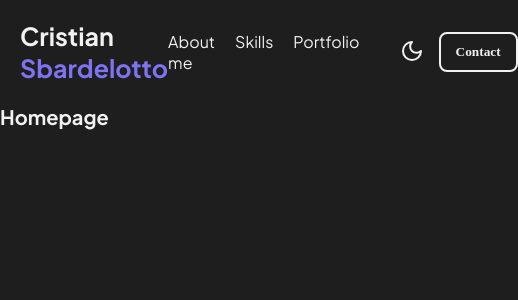
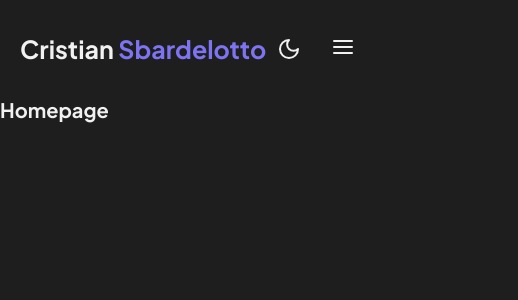
Before and after one commit to cristian-sbardelotto/portfolio, a Next.js app: page / in a window 390 px wide. Shown: the top 300 px of the page, 518 px wide, since content can reach past the window. Built offline with nearby package versions, Linux system fonts and the light colour scheme.

Commit message:
✨ feat(header): implemented responsiveness

```diff
--- a/src/components/Header/index.tsx
+++ b/src/components/Header/index.tsx
@@ -1,9 +1,10 @@
 import Link from 'next/link';
 
-import { Sun, Moon } from 'lucide-react';
+import { Sun, Moon, AlignJustify, X } from 'lucide-react';
 
 import * as S from './styles';
 import { DefaultTheme } from 'styled-components';
+import { useState } from 'react';
 
 type HeaderProps = {
   theme: DefaultTheme;
@@ -11,6 +12,8 @@ type HeaderProps = {
 };
 
 export function Header({ theme, toggleTheme }: HeaderProps) {
+  const [isMenuOpen, setIsMenuOpen] = useState(false);
+
   return (
     <S.Header>
       <h1>
@@ -19,7 +22,7 @@ export function Header({ theme, toggleTheme }: HeaderProps) {
         </Link>
       </h1>
 
-      <nav>
+      <S.NavLinks isMenuOpen={isMenuOpen}>
         <ul>
           <li>
             <Link href='/about'>About me</Link>
@@ -30,22 +33,33 @@ export function Header({ theme, toggleTheme }: HeaderProps) {
           <li>
             <Link href='/portfolio'>Portfolio</Link>
           </li>
+          {isMenuOpen && window.innerWidth < 768 && (
+            <li>
+              <Link href='/contact'>Contact</Link>
+            </li>
+          )}
         </ul>
-      </nav>
+      </S.NavLinks>
 
-      <div>
-        <div>
-          {theme.title === 'dark' ? (
-            <Moon onClick={toggleTheme} />
+      <S.NavMenuGroup>
+        {theme.title === 'dark' ? (
+          <Moon onClick={toggleTheme} />
+        ) : (
+          <Sun onClick={toggleTheme} />
+        )}
+
+        <S.ContactButton>
+          <Link href='/contact'>Contact</Link>
+        </S.ContactButton>
+
+        <S.NavButton>
+          {isMenuOpen ? (
+            <X onClick={() => setIsMenuOpen(false)} />
           ) : (
-            <Sun onClick={toggleTheme} />
+            <AlignJustify onClick={() => setIsMenuOpen(true)} />
           )}
-        </div>
-
-        <button>
-          <Link href='/contact'>Contact</Link>
-        </button>
-      </div>
+        </S.NavButton>
+      </S.NavMenuGroup>
     </S.Header>
   );
 }
--- a/src/components/Header/styles.ts
+++ b/src/components/Header/styles.ts
@@ -1,10 +1,27 @@
 import styled from 'styled-components';
 
+type NavLinksProps = {
+  isMenuOpen: boolean;
+};
+
 export const Header = styled.header`
+  @keyframes appear {
+    0% {
+      transform: translateX(2rem);
+      opacity: 0;
+    }
+
+    100% {
+      opacity: 1;
+    }
+  }
+
   padding: 2rem;
   display: flex;
   justify-content: space-between;
   align-items: center;
+
+  animation: appear 0.5s;
 
   h1 {
     font-size: 2.5rem;
@@ -13,14 +30,31 @@ export const Header = styled.header`
       color: ${({ theme }) => theme.colors.alt};
     }
   }
+`;
 
-  nav ul {
-    margin-right: 4rem;
+export const NavLinks = styled.nav<NavLinksProps>`
+  ul {
     display: flex;
     gap: 2rem;
 
     list-style: none;
     font-size: 1.6rem;
+
+    animation: appear 0.2s;
+
+    @media screen and (max-width: 768px) {
+      padding: 2rem;
+      display: ${({ isMenuOpen }) => (isMenuOpen ? 'flex' : 'none')};
+      flex-direction: column;
+
+      position: absolute;
+      right: 7vw;
+      top: 11vh;
+
+      border-radius: 1rem;
+      background-color: ${({ theme }) => theme.colors.altBackground};
+    }
+  }
 
   li a {
     position: relative;
@@ -29,9 +63,9 @@ export const Header = styled.header`
 
     &::before {
       content: '';
-        position: absolute;
       width: 90%;
       height: 1.5px;
+      position: absolute;
       top: 100%;
       left: 5%;
 
@@ -48,14 +82,32 @@ export const Header = styled.header`
       transform: scaleX(1);
     }
   }
+`;
+
+export const NavMenuGroup = styled.div`
+  display: flex;
+  align-items: center;
+  gap: 1.5rem;
+
+  svg {
+    cursor: pointer;
   }
+`;
 
-  > div {
-    display: flex;
-    gap: 1.5rem;
-    align-items: center;
+export const NavButton = styled.button`
+  padding: 1.5rem;
+  display: none;
 
-    button {
+  border: none;
+  background: transparent;
+  color: ${({ theme }) => theme.colors.text};
+
+  @media screen and (max-width: 768px) {
+    display: block;
+  }
+`;
+
+export const ContactButton = styled.button`
   padding: 1rem 1.5rem;
 
   border: 2px solid ${({ theme }) => theme.colors.text};
@@ -75,6 +127,8 @@ export const Header = styled.header`
       color: ${({ theme }) => theme.colors.background};
     }
   }
-    }
+
+  @media screen and (max-width: 768px) {
+    display: none;
   }
 `;
--- a/src/styles/GlobalStyle.ts
+++ b/src/styles/GlobalStyle.ts
@@ -15,6 +15,9 @@ export const GlobalStyle = createGlobalStyle`
   body {
     color: ${({ theme }) => theme.colors.text};
     background-color: ${({ theme }) => theme.colors.background};
+
+    transition-property: background-color, color;
+    transition-duration: 0.3s;
   }
 
   a {
--- a/src/styles/styled.d.ts
+++ b/src/styles/styled.d.ts
@@ -6,6 +6,7 @@ declare module 'styled-components' {
 
     colors: {
       background: string;
+      altBackground: string;
       text: string;
 
       alt: string;
--- a/src/styles/themes/dark.ts
+++ b/src/styles/themes/dark.ts
@@ -3,6 +3,7 @@ const dark = {
 
   colors: {
     background: '#1E1E1E',
+    altBackground: '#2D2D2D',
     text: '#F1F1F1',
 
     alt: '#7E74F1',
--- a/src/styles/themes/light.ts
+++ b/src/styles/themes/light.ts
@@ -3,6 +3,7 @@ const light = {
 
   colors: {
     background: '#F5F5F5',
+    altBackground: '#C9C9C9',
     text: '#1E1E1E',
 
     alt: '#7E74F1',
```
Lines whose indentation alone changed are shown as unchanged.
